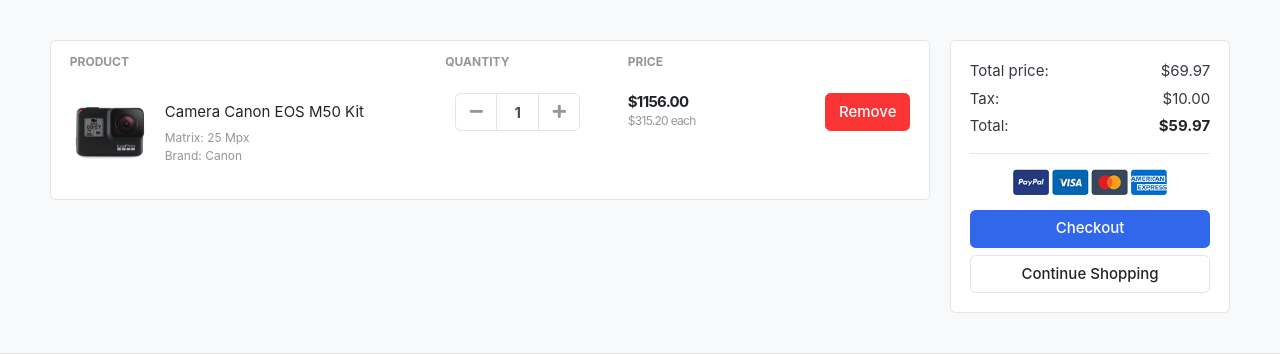
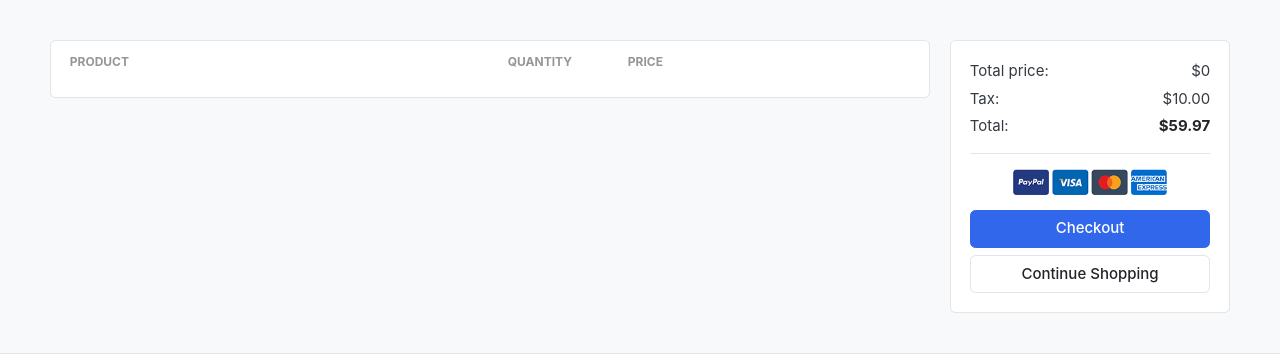
Before and after one commit to Ajay998/ecommerce-kart, a Django app: page /cart/ in a window 1280 px wide. Shown: the part 141-495 px from the top of the page. Run offline with Django 5.2, Linux system fonts and the light colour scheme; tables that the repository leaves empty hold one stand-in row (values such as "Sample post"); lists and menus that the app fills with data are empty; some libraries are stand-ins or nearby versions; some web fonts are replaced.

Commit message:
Implement add to cart functionality and update cart template

```diff
--- a/VeloraKart/cart/urls.py
+++ b/VeloraKart/cart/urls.py
@@ -3,4 +3,6 @@
 
 urlpatterns = [
     path('', views.cart, name='cart'),
+    path('add/<int:product_id>/', views.add_to_cart, name='add_cart'),
+
 ]
--- a/VeloraKart/cart/views.py
+++ b/VeloraKart/cart/views.py
@@ -1,5 +1,6 @@
-from django.shortcuts import render
-from .models import Cart
+from django.shortcuts import render, redirect
+from .models import Cart, CartItem
+from store.models import Product
 # Create your views here.
 
 def _cart_id(request):
@@ -8,8 +9,8 @@
         cart = request.session.create()
     return cart
 
-def add_to_cart(request):
-    product_id = request.GET.get('product_id')
+def add_to_cart(request,product_id):
+    product = Product.objects.get(id=product_id)
     try:
         cart = Cart.objects.get(cart_id=_cart_id(request))
     except Cart.DoesNotExist:
@@ -18,5 +19,34 @@
         )
         cart.save()
 
-def cart(request):
-    return render(request, 'cart/cart.html')
+    try:
+        cart_item = CartItem.objects.get(product=product, cart=cart)
+        cart_item.quantity += 1
+        cart_item.save()
+    except CartItem.DoesNotExist:
+        cart_item = CartItem.objects.create(
+            product=product,
+            quantity=1,
+            cart=cart
+        )
+        cart_item.save()
+
+    return redirect('cart')
+
+
+def cart(request, total=0, quantity=0, cart_items=None):
+    try:
+        cart = Cart.objects.get(cart_id=_cart_id(request))
+        cart_items = CartItem.objects.filter(cart=cart, is_active=True)
+        for cart_item in cart_items:
+            total += (cart_item.product.price * cart_item.quantity)
+            quantity += cart_item.quantity
+    except Cart.DoesNotExist:
+        pass # just ignore
+
+    context = {
+        'total': total,
+        'quantity': quantity,
+        'cart_items': cart_items,
+    }
+    return render(request, 'cart/cart.html', context)
--- a/VeloraKart/templates/cart/cart.html
+++ b/VeloraKart/templates/cart/cart.html
@@ -22,13 +22,15 @@
 </tr>
 </thead>
 <tbody>
+
+{% for cart_item in cart_items %}
 <tr>
 	<td>
 		<figure class="itemside align-items-center">
-			<div class="aside"><img src="{% static 'images/items/11.jpg' %}" class="img-sm"></div>
+			<div class="aside"><img src="{{ cart_item.product.images.url }}" class="img-sm"></div>
 			<figcaption class="info">
-				<a href="#" class="title text-dark">Camera Canon EOS M50 Kit</a>
-				<p class="text-muted small">Matrix: 25 Mpx <br> Brand: Canon</p>
+				<a href="#" class="title text-dark">{{ cart_item.product.product_name }}</a>
+				<p class="text-muted small">Color: 25 Mpx <br> Size: Canon</p>
 			</figcaption>
 		</figure>
 	</td>
@@ -39,23 +41,24 @@
 							<div class="input-group-prepend">
 							<button class="btn btn-light" type="button" id="button-plus"> <i class="fa fa-minus"></i> </button>
 							</div>
-							<input type="text" class="form-control"  value="1">
+							<input type="text" class="form-control"  value="{{ cart_item.quantity }}">
 							<div class="input-group-append">
-							<button class="btn btn-light" type="button" id="button-minus"> <i class="fa fa-plus"></i> </button>
+							<a href="{% url 'add_cart' cart_item.product.id %}" class="btn btn-light" type="button" id="button-minus"> <i class="fa fa-plus"></i> </a>
 							</div>
 						</div> <!-- input-group.// -->
 					</div> <!-- col.// -->
 	</td>
 	<td>
 		<div class="price-wrap">
-			<var class="price">$1156.00</var>
-			<small class="text-muted"> $315.20 each </small>
+			<var class="price">${{ cart_item.sub_total }}</var>
+			<small class="text-muted"> {{ cart_item.product.price }} each </small>
 		</div> <!-- price-wrap .// -->
 	</td>
 	<td class="text-right">
 	<a href="" class="btn btn-danger"> Remove</a>
 	</td>
 </tr>
+{% endfor %}
 </tbody>
 </table>
 </div> <!-- card.// -->
@@ -67,7 +70,7 @@
 		<div class="card-body">
 			<dl class="dlist-align">
 			  <dt>Total price:</dt>
-			  <dd class="text-right">$69.97</dd>
+			  <dd class="text-right">${{ total }}</dd>
 			</dl>
 			<dl class="dlist-align">
 			  <dt>Tax:</dt>
--- a/VeloraKart/templates/store/product_detail.html
+++ b/VeloraKart/templates/store/product_detail.html
@@ -70,7 +70,7 @@
 	{% if single_product.stock <= 0 %}
 		<h5 class="text-danger">Out of Stock</h5>
 		{% else %}
-		<a href="./product-detail.html" class="btn  btn-primary"> <span class="text">Add to cart</span> <i class="fas fa-shopping-cart"></i>  </a>
+		<a href="{% url 'add_cart' single_product.id %}" class="btn  btn-primary"> <span class="text">Add to cart</span> <i class="fas fa-shopping-cart"></i>  </a>
 	{% endif %}
 </article> <!-- product-info-aside .// -->
 		</main> <!-- col.// -->
```
